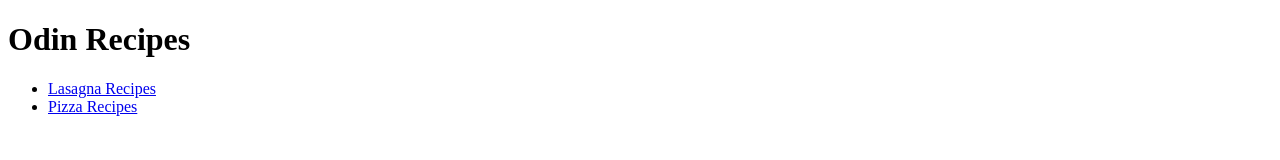
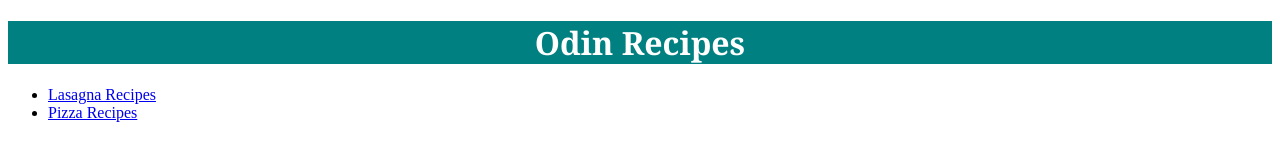
Before and after one commit to raffyakbarsyah/odin-recipes, a plain HTML site: page index.html in a window 1280 px wide. Drawn offline with Linux system fonts and the light colour scheme.

Commit message:
Title Odin changed

```diff
--- a/index.html
+++ b/index.html
@@ -3,9 +3,10 @@
   <head>
     <meta charset="UTF-8">
     <Title>Odin Recipes</Title>
+    <link rel="stylesheet" href="style.css">
   </head>
   <body>
-    <h1>Odin Recipes</h1>
+    <h1 class="odin">Odin Recipes</h1>
     <ul>
       <li><a href="./recipes/lasagna.html">Lasagna Recipes</a></li>
       <li><a href="./recipes/pizza.html">Pizza Recipes</a></li>
--- /dev/null
+++ b/style.css
@@ -0,0 +1,6 @@
+.odin {
+  font-family: Georgia, 'Times New Roman', Times, serif;
+  background: teal;
+  color: white;
+  text-align: center;
+}
```
